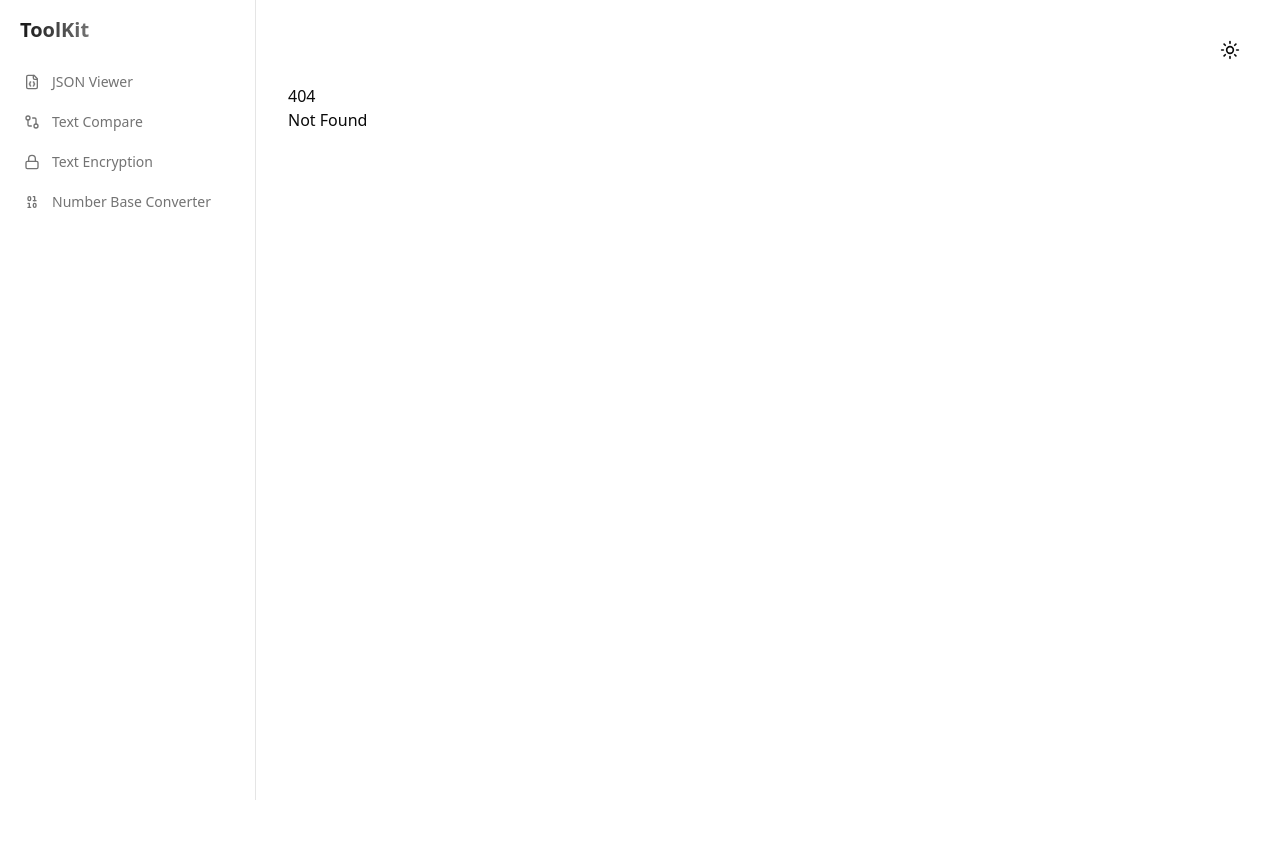
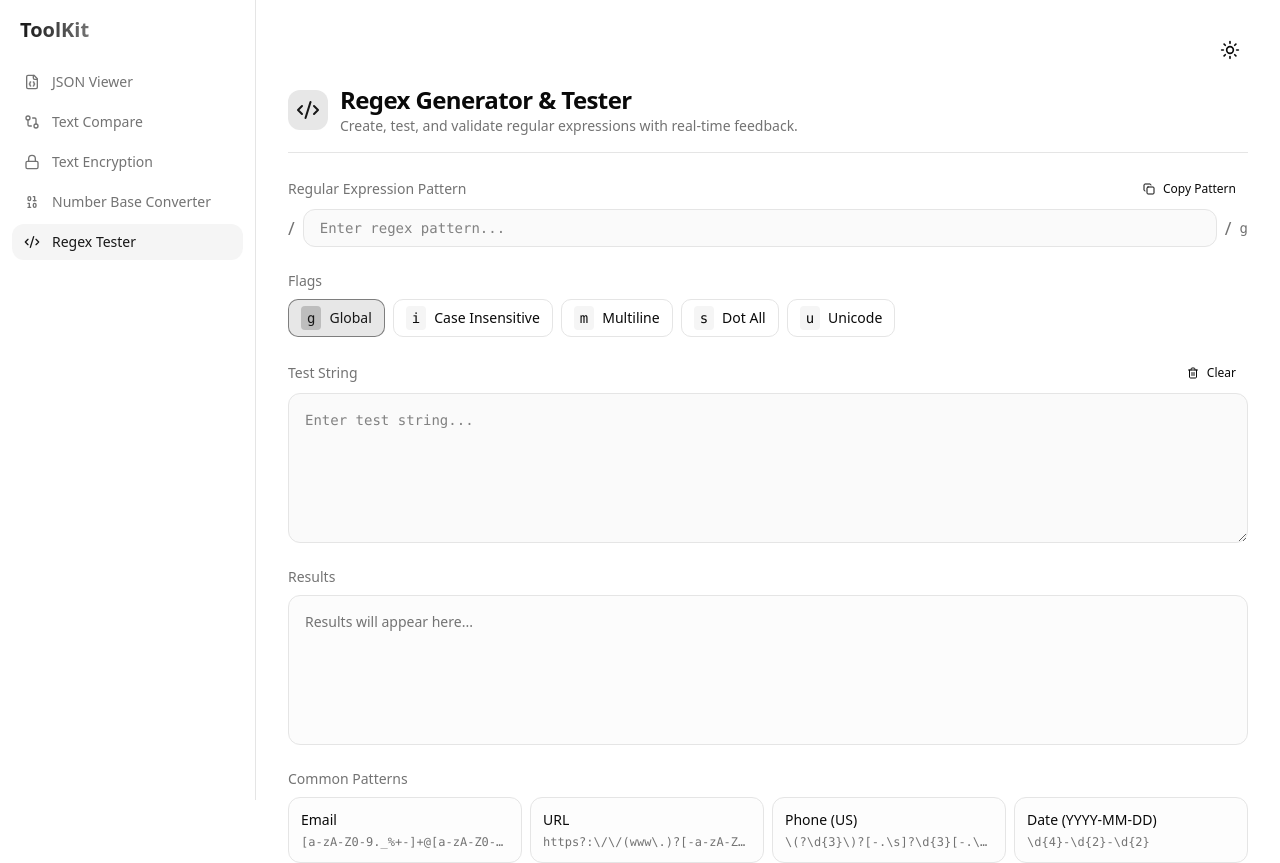
Before and after one commit to Gazi2050/toolkit, a SvelteKit app: page /regex-tester in a window 1280 px wide. Before the commit this address had no page. Shown: the top 863 px of the page. Before the commit the page ends 800 px from the top, so only its background shows below. Built offline with nearby package versions, Linux system fonts and the light colour scheme.

Commit message:
Add Regex Tester tool with UI, sidebar entry, and routing.

```diff
--- a/src/lib/components/Sidebar.svelte
+++ b/src/lib/components/Sidebar.svelte
@@ -15,14 +15,16 @@
 		QrCode,
 		Type,
 		Lock,
-		Database
+		Database,
+		Code2
 	} from '@lucide/svelte';
 
 	const menuItems = [
 		{ title: 'JSON Viewer', href: '/json-viewer', icon: FileJson },
 		{ title: 'Text Compare', href: '/text-compare', icon: GitCompare },
 		{ title: 'Text Encryption', href: '/text-encryption', icon: Lock },
-		{ title: 'Number Base Converter', href: '/number-base', icon: Binary }
+		{ title: 'Number Base Converter', href: '/number-base', icon: Binary },
+		{ title: 'Regex Tester', href: '/regex-tester', icon: Code2 }
 	];
 </script>
 
--- /dev/null
+++ b/src/lib/components/tools/RegexTester.svelte
@@ -0,0 +1,273 @@
+<script lang="ts">
+	import { Copy, Trash2 } from '@lucide/svelte';
+
+	let pattern = $state('');
+	let testString = $state('');
+	let flags = $state({
+		g: true,  // global
+		i: false, // case insensitive
+		m: false, // multiline
+		s: false, // dotAll
+		u: false, // unicode
+		y: false  // sticky
+	});
+
+	let matches: RegExpMatchArray | null = $state(null);
+	let error = $state<string | null>(null);
+	let highlightedText = $state('');
+
+	// Common regex patterns
+	const commonPatterns = [
+		{ name: 'Email', pattern: '[a-zA-Z0-9._%+-]+@[a-zA-Z0-9.-]+\\.[a-zA-Z]{2,}' },
+		{ name: 'URL', pattern: 'https?:\\/\\/(www\\.)?[-a-zA-Z0-9@:%._\\+~#=]{1,256}\\.[a-zA-Z0-9()]{1,6}\\b([-a-zA-Z0-9()@:%_\\+.~#?&//=]*)' },
+		{ name: 'Phone (US)', pattern: '\\(?\\d{3}\\)?[-.\\s]?\\d{3}[-.\\s]?\\d{4}' },
+		{ name: 'Date (YYYY-MM-DD)', pattern: '\\d{4}-\\d{2}-\\d{2}' },
+		{ name: 'IPv4', pattern: '\\b(?:\\d{1,3}\\.){3}\\d{1,3}\\b' },
+		{ name: 'Hex Color', pattern: '#[0-9A-Fa-f]{6}' },
+		{ name: 'Username', pattern: '[a-zA-Z0-9_-]{3,16}' },
+		{ name: 'Password (Strong)', pattern: '(?=.*[a-z])(?=.*[A-Z])(?=.*\\d)(?=.*[@$!%*?&])[A-Za-z\\d@$!%*?&]{8,}' }
+	];
+
+	function getFlagsString(): string {
+		return Object.entries(flags)
+			.filter(([_, value]) => value)
+			.map(([key, _]) => key)
+			.join('');
+	}
+
+	function testRegex() {
+		try {
+			if (!pattern || !testString) {
+				matches = null;
+				highlightedText = testString;
+				error = null;
+				return;
+			}
+
+			const flagsStr = getFlagsString();
+			const regex = new RegExp(pattern, flagsStr);
+
+			// Get all matches
+			if (flags.g) {
+				matches = testString.match(regex);
+			} else {
+				const match = regex.exec(testString);
+				matches = match ? [match[0]] : null;
+			}
+
+			// Highlight matches in text
+			if (matches && matches.length > 0) {
+				let result = testString;
+				const sortedMatches = [...matches].sort((a, b) => b.length - a.length);
+
+				sortedMatches.forEach(match => {
+					const escapedMatch = match.replace(/[.*+?^${}()|[\]\\]/g, '\\$&');
+					result = result.replace(
+						new RegExp(escapedMatch, 'g'),
+						`<mark class="bg-green-500/30 text-green-600 dark:text-green-400 rounded px-0.5">${match}</mark>`
+					);
+				});
+
+				highlightedText = result;
+			} else {
+				highlightedText = testString;
+			}
+
+			error = null;
+		} catch (e) {
+			error = (e as Error).message;
+			matches = null;
+			highlightedText = testString;
+		}
+	}
+
+	function loadPattern(patternStr: string) {
+		pattern = patternStr;
+		testRegex();
+	}
+
+	function clear() {
+		pattern = '';
+		testString = '';
+		matches = null;
+		error = null;
+		highlightedText = '';
+	}
+
+	function copyPattern() {
+		if (pattern) {
+			const flagsStr = getFlagsString();
+			navigator.clipboard.writeText(`/${pattern}/${flagsStr}`);
+		}
+	}
+
+	// Auto-test when pattern or test string changes
+	$effect(() => {
+		if (pattern || testString || Object.values(flags).some(v => v)) {
+			testRegex();
+		}
+	});
+</script>
+
+<div class="flex flex-col gap-6">
+	<!-- Pattern Input -->
+	<div class="flex flex-col gap-2">
+		<div class="flex items-center justify-between">
+			<label for="regex-pattern" class="text-sm font-medium text-muted-foreground">
+				Regular Expression Pattern
+			</label>
+			<button
+				onclick={copyPattern}
+				class="inline-flex items-center gap-2 rounded-md px-3 py-1 text-xs font-medium transition-colors hover:bg-accent"
+				disabled={!pattern}
+			>
+				<Copy class="h-3 w-3" />
+				Copy Pattern
+			</button>
+		</div>
+		<div class="flex items-center gap-2">
+			<span class="text-lg text-muted-foreground">/</span>
+			<input
+				id="regex-pattern"
+				type="text"
+				bind:value={pattern}
+				class="flex-1 rounded-lg border bg-muted/50 px-4 py-2 font-mono text-sm transition-colors focus:outline-none focus:ring-1 focus:ring-primary/30 {error ? 'border-red-500/50 focus:ring-red-500/30' : ''}"
+				placeholder="Enter regex pattern..."
+			/>
+			<span class="text-lg text-muted-foreground">/</span>
+			<span class="font-mono text-sm text-muted-foreground">{getFlagsString()}</span>
+		</div>
+		{#if error}
+			<p class="text-sm text-red-500">{error}</p>
+		{/if}
+	</div>
+
+	<!-- Flags -->
+	<div class="flex flex-col gap-2">
+		<span class="text-sm font-medium text-muted-foreground">Flags</span>
+		<div class="flex flex-wrap gap-2">
+			<button
+				onclick={() => (flags.g = !flags.g)}
+				class="inline-flex items-center gap-2 rounded-md border px-3 py-1.5 text-sm font-medium transition-colors {flags.g ? 'border-primary/50 bg-primary/10 text-primary' : 'bg-background hover:bg-accent'}"
+			>
+				<code class="rounded bg-muted px-1.5 py-0.5 {flags.g ? 'bg-primary/20' : ''}">g</code>
+				Global
+			</button>
+			<button
+				onclick={() => (flags.i = !flags.i)}
+				class="inline-flex items-center gap-2 rounded-md border px-3 py-1.5 text-sm font-medium transition-colors {flags.i ? 'border-primary/50 bg-primary/10 text-primary' : 'bg-background hover:bg-accent'}"
+			>
+				<code class="rounded bg-muted px-1.5 py-0.5 {flags.i ? 'bg-primary/20' : ''}">i</code>
+				Case Insensitive
+			</button>
+			<button
+				onclick={() => (flags.m = !flags.m)}
+				class="inline-flex items-center gap-2 rounded-md border px-3 py-1.5 text-sm font-medium transition-colors {flags.m ? 'border-primary/50 bg-primary/10 text-primary' : 'bg-background hover:bg-accent'}"
+			>
+				<code class="rounded bg-muted px-1.5 py-0.5 {flags.m ? 'bg-primary/20' : ''}">m</code>
+				Multiline
+			</button>
+			<button
+				onclick={() => (flags.s = !flags.s)}
+				class="inline-flex items-center gap-2 rounded-md border px-3 py-1.5 text-sm font-medium transition-colors {flags.s ? 'border-primary/50 bg-primary/10 text-primary' : 'bg-background hover:bg-accent'}"
+			>
+				<code class="rounded bg-muted px-1.5 py-0.5 {flags.s ? 'bg-primary/20' : ''}">s</code>
+				Dot All
+			</button>
+			<button
+				onclick={() => (flags.u = !flags.u)}
+				class="inline-flex items-center gap-2 rounded-md border px-3 py-1.5 text-sm font-medium transition-colors {flags.u ? 'border-primary/50 bg-primary/10 text-primary' : 'bg-background hover:bg-accent'}"
+			>
+				<code class="rounded bg-muted px-1.5 py-0.5 {flags.u ? 'bg-primary/20' : ''}">u</code>
+				Unicode
+			</button>
+		</div>
+	</div>
+
+	<!-- Test String -->
+	<div class="flex flex-col gap-2">
+		<div class="flex items-center justify-between">
+			<label for="test-string" class="text-sm font-medium text-muted-foreground">
+				Test String
+			</label>
+			<button
+				onclick={clear}
+				class="inline-flex items-center gap-2 rounded-md px-3 py-1 text-xs font-medium transition-colors hover:bg-accent"
+			>
+				<Trash2 class="h-3 w-3" />
+				Clear
+			</button>
+		</div>
+		<textarea
+			id="test-string"
+			bind:value={testString}
+			class="min-h-[150px] rounded-lg border bg-muted/50 p-4 font-mono text-sm transition-colors focus:outline-none focus:ring-1 focus:ring-primary/30"
+			placeholder="Enter test string..."
+		></textarea>
+	</div>
+
+	<!-- Results -->
+	<div class="flex flex-col gap-2">
+		<div class="flex items-center justify-between">
+			<div class="flex items-center gap-2">
+				<span class="text-sm font-medium text-muted-foreground">Results</span>
+				{#if pattern && testString}
+					{#if matches && matches.length > 0}
+						<div class="flex items-center gap-1.5 rounded-full bg-green-500/20 px-2 py-0.5">
+							<div class="h-2 w-2 rounded-full bg-green-500"></div>
+							<span class="text-xs font-medium text-green-600 dark:text-green-400">
+								{matches.length} match{matches.length !== 1 ? 'es' : ''}
+							</span>
+						</div>
+					{:else if !error}
+						<div class="flex items-center gap-1.5 rounded-full bg-red-500/20 px-2 py-0.5">
+							<div class="h-2 w-2 rounded-full bg-red-500"></div>
+							<span class="text-xs font-medium text-red-600 dark:text-red-400">No matches</span>
+						</div>
+					{/if}
+				{/if}
+			</div>
+		</div>
+		<div class="min-h-[150px] rounded-lg border bg-muted/30 p-4">
+			{#if highlightedText}
+				<div class="font-mono text-sm whitespace-pre-wrap break-words">
+					{@html highlightedText}
+				</div>
+			{:else}
+				<p class="text-sm text-muted-foreground">Results will appear here...</p>
+			{/if}
+		</div>
+	</div>
+
+	<!-- Match Details -->
+	{#if matches && matches.length > 0}
+		<div class="flex flex-col gap-2">
+			<span class="text-sm font-medium text-muted-foreground">Matches</span>
+			<div class="rounded-lg border bg-muted/20 p-4">
+				<div class="flex flex-wrap gap-2">
+					{#each matches as match, i}
+						<code class="rounded bg-green-500/20 px-2 py-1 text-sm text-green-600 dark:text-green-400">
+							{match}
+						</code>
+					{/each}
+				</div>
+			</div>
+		</div>
+	{/if}
+
+	<!-- Common Patterns -->
+	<div class="flex flex-col gap-2">
+		<span class="text-sm font-medium text-muted-foreground">Common Patterns</span>
+		<div class="grid gap-2 sm:grid-cols-2 lg:grid-cols-4">
+			{#each commonPatterns as { name, pattern: p }}
+				<button
+					onclick={() => loadPattern(p)}
+					class="rounded-lg border bg-muted/20 p-3 text-left transition-colors hover:bg-muted/40"
+				>
+					<div class="text-sm font-medium">{name}</div>
+					<code class="mt-1 block truncate text-xs text-muted-foreground">{p}</code>
+				</button>
+			{/each}
+		</div>
+	</div>
+</div>
--- a/src/routes/+page.svelte
+++ b/src/routes/+page.svelte
@@ -13,7 +13,8 @@
 		Image,
 		QrCode,
 		Type,
-		Clock
+		Clock,
+		Code2
 	} from '@lucide/svelte';
 
 	const tools = [
@@ -40,6 +41,12 @@
 			description: 'Convert numbers between binary, octal, decimal, and hexadecimal.',
 			icon: Binary,
 			href: '/number-base'
+		},
+		{
+			title: 'Regex Tester',
+			description: 'Create, test, and validate regular expressions with real-time feedback.',
+			icon: Code2,
+			href: '/regex-tester'
 		}
 	];
 </script>
--- /dev/null
+++ b/src/routes/regex-tester/+page.svelte
@@ -0,0 +1,18 @@
+<script lang="ts">
+	import RegexTester from '$lib/components/tools/RegexTester.svelte';
+	import { Code2 } from '@lucide/svelte';
+</script>
+
+<div class="flex flex-col">
+	<div class="mb-6 flex items-center gap-3 border-b pb-4">
+		<div class="rounded-lg bg-primary/10 p-2 text-primary">
+			<Code2 class="h-6 w-6" />
+		</div>
+		<div>
+			<h1 class="text-2xl font-bold tracking-tight">Regex Generator & Tester</h1>
+			<p class="text-sm text-muted-foreground">Create, test, and validate regular expressions with real-time feedback.</p>
+		</div>
+	</div>
+
+	<RegexTester />
+</div>
```
